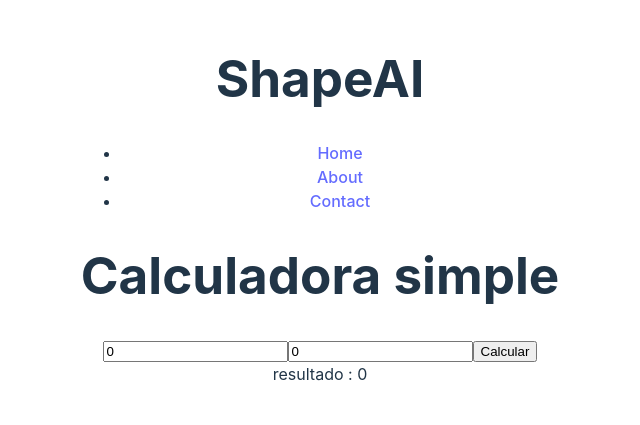
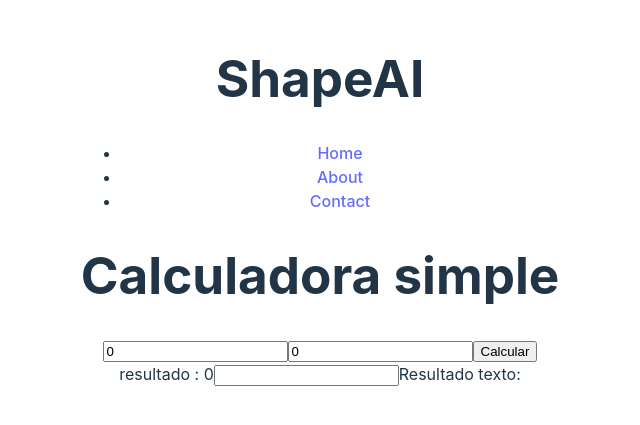
Before and after one commit to noermorales98/vite-project, a React (Vite) app: page / in a window 1280 px wide. Shown: the part 199-624 px from the top of the page, without its empty margins (320-960 px from the left). Built offline with nearby package versions, Linux system fonts and the light colour scheme.

Commit message:
5.3 -5.4 useEffect y useState

```diff
--- a/src/components/Calculadora.jsx
+++ b/src/components/Calculadora.jsx
@@ -1,4 +1,4 @@
-import { useState } from "react";
+import { useEffect, useState } from "react";
 
 const Calculadora = (props) => {
 
@@ -6,6 +6,12 @@ const Calculadora = (props) => {
         num1: 0,
         num2: 0
     })
+
+    const [text, setText] = useState("")
+
+    useEffect(()=>{
+        console.log("hola mundo")
+    },[text])
 
     const setNumber1 = (e) =>{
         setState({
@@ -34,6 +40,8 @@ const Calculadora = (props) => {
                 <input type="button" value="Calcular" />
             </form>
             <span>resultado : {Number(state.num1) + Number(state.num2)}</span>
+            <input type="text" name="text" id="text" onChange={e=>{setText(e.target.value)}} />
+            <span>Resultado texto: {text}</span>
         </div>
     );
 }
--- a/src/main.jsx
+++ b/src/main.jsx
@@ -6,5 +6,5 @@ import './styles/index.css'
 ReactDOM.createRoot(document.getElementById('root')).render(
   <React.StrictMode>
     <App />
-  </React.StrictMode>,
+  </React.StrictMode>
 )
```
